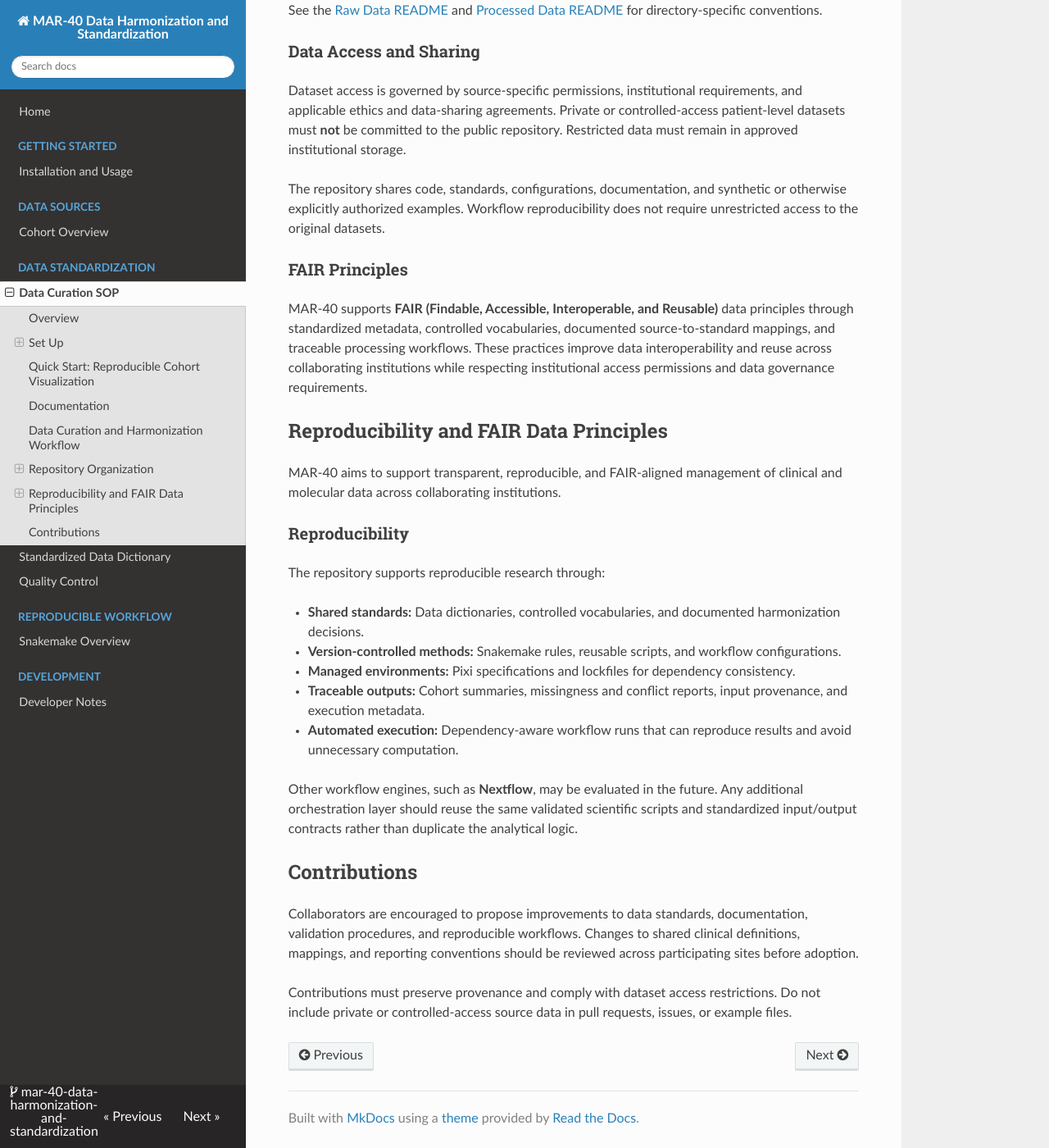
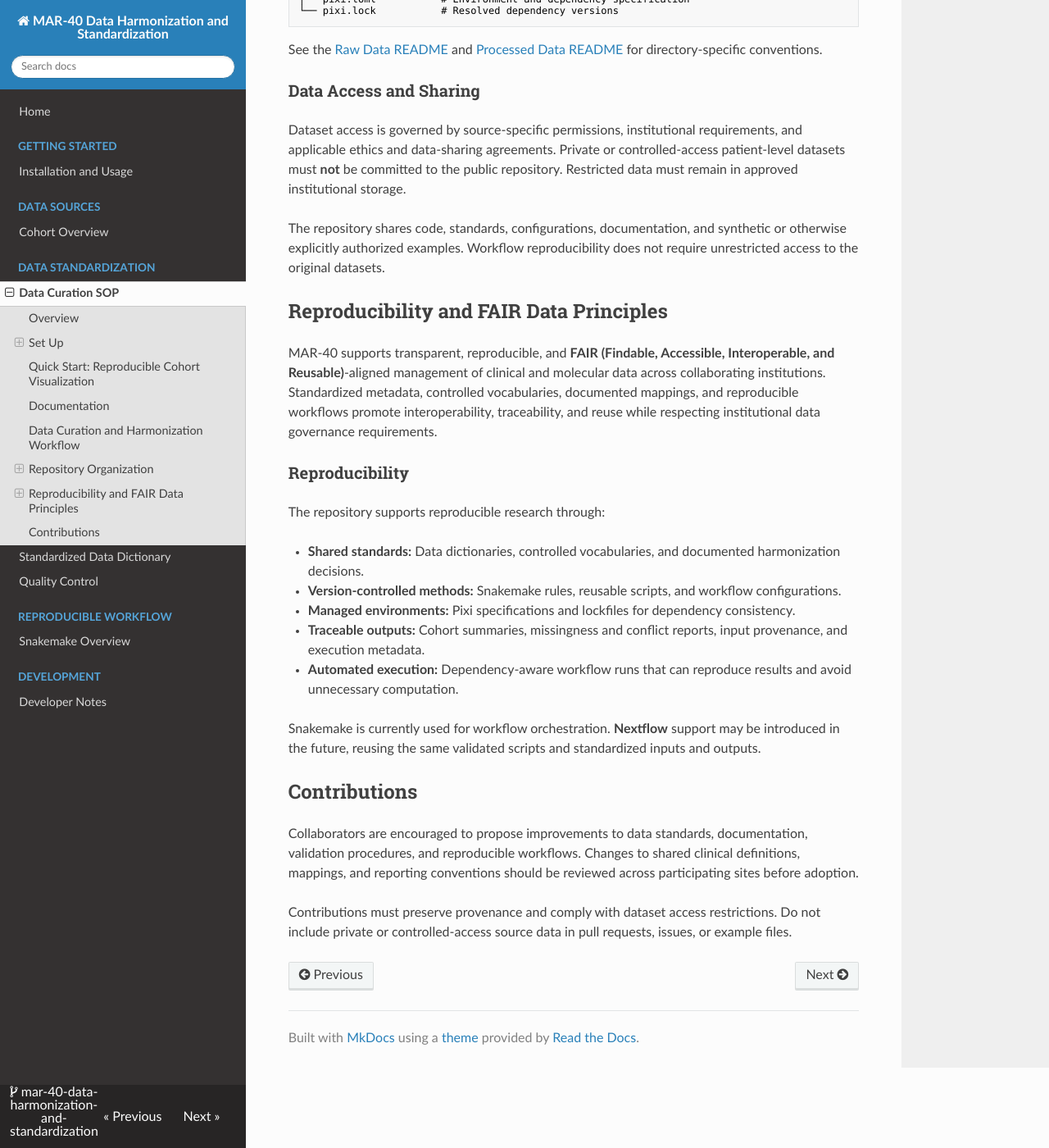
Before and after one commit to bhklab/mar40-data-harmonization, an MkDocs documentation site: the page built from docs/data_curation_SOP.md, in a window 1280 px wide and 1400 px high, scrolled down 4136 px. Shown: the whole window at 82% size. Built offline with MkDocs 1.6.1, drawn with Linux system fonts in a browser that asks for light colours; nearby versions of some CDN libraries; some of the changed text lies outside the part shown.

Commit message:
update the readme

```diff
--- a/docs/data_curation_SOP.md
+++ b/docs/data_curation_SOP.md
@@ -101,6 +101,7 @@ Collaborators can specify an approved local harmonized dataset through `config/v
 
 These descriptive outputs support cohort review but are not a substitute for source-level validation, endpoint assessment, or scientific approval. See the [Visualization Workflow Guide](docs/visualization_workflow.md) for more detailed instructions and troubleshooting.
 
+> **Implementation scope:** The current Snakemake module produces descriptive cohort visualizations from **already harmonized** metadata. Source-specific clinical curation, RNA/DNA processing, and multi-omics integration are separate components of the broader MAR-40 framework; they should not be assumed to be implemented by this visualization module.
 
 ## Documentation
 
@@ -115,8 +116,6 @@ The repository documentation describes shared standards, workflows, and procedur
 | [Usage Guide](docs/usage.md) | General instructions for running workflows and reproducing outputs. |
 | [Visualization Workflow](docs/visualization_workflow.md) | Snakemake-based cohort characterization, figures, reports, and troubleshooting. |
 | [Development Notes](docs/devnotes.md) | Technical notes and development decisions. |
-
-Project documentation is also intended for publication through [MAR-40 documentation](https://bhklab.github.io/mar40-data-harmonization/), subject to the GitHub Pages deployment configuration.
 
 ## Data Curation and Harmonization Workflow
 
@@ -163,13 +162,9 @@ Dataset access is governed by source-specific permissions, institutional require
 
 The repository shares code, standards, configurations, documentation, and synthetic or otherwise explicitly authorized examples. Workflow reproducibility does not require unrestricted access to the original datasets.
 
-### FAIR Principles
-
-MAR-40 supports **FAIR (Findable, Accessible, Interoperable, and Reusable)** data principles through standardized metadata, controlled vocabularies, documented source-to-standard mappings, and traceable processing workflows. These practices improve data interoperability and reuse across collaborating institutions while respecting institutional access permissions and data governance requirements.
-
 ## Reproducibility and FAIR Data Principles
 
-MAR-40 aims to support transparent, reproducible, and FAIR-aligned management of clinical and molecular data across collaborating institutions.
+MAR-40 supports transparent, reproducible, and **FAIR (Findable, Accessible, Interoperable, and Reusable)**-aligned management of clinical and molecular data across collaborating institutions. Standardized metadata, controlled vocabularies, documented mappings, and reproducible workflows promote interoperability, traceability, and reuse while respecting institutional data governance requirements.
 
 ### Reproducibility
 
@@ -181,7 +176,7 @@ The repository supports reproducible research through:
 - **Traceable outputs:** Cohort summaries, missingness and conflict reports, input provenance, and execution metadata.
 - **Automated execution:** Dependency-aware workflow runs that can reproduce results and avoid unnecessary computation.
 
-Other workflow engines, such as **Nextflow**, may be evaluated in the future. Any additional orchestration layer should reuse the same validated scientific scripts and standardized input/output contracts rather than duplicate the analytical logic.
+Snakemake is currently used for workflow orchestration. **Nextflow** support may be introduced in the future, reusing the same validated scripts and standardized inputs and outputs.
 
 ## Contributions
 
```
